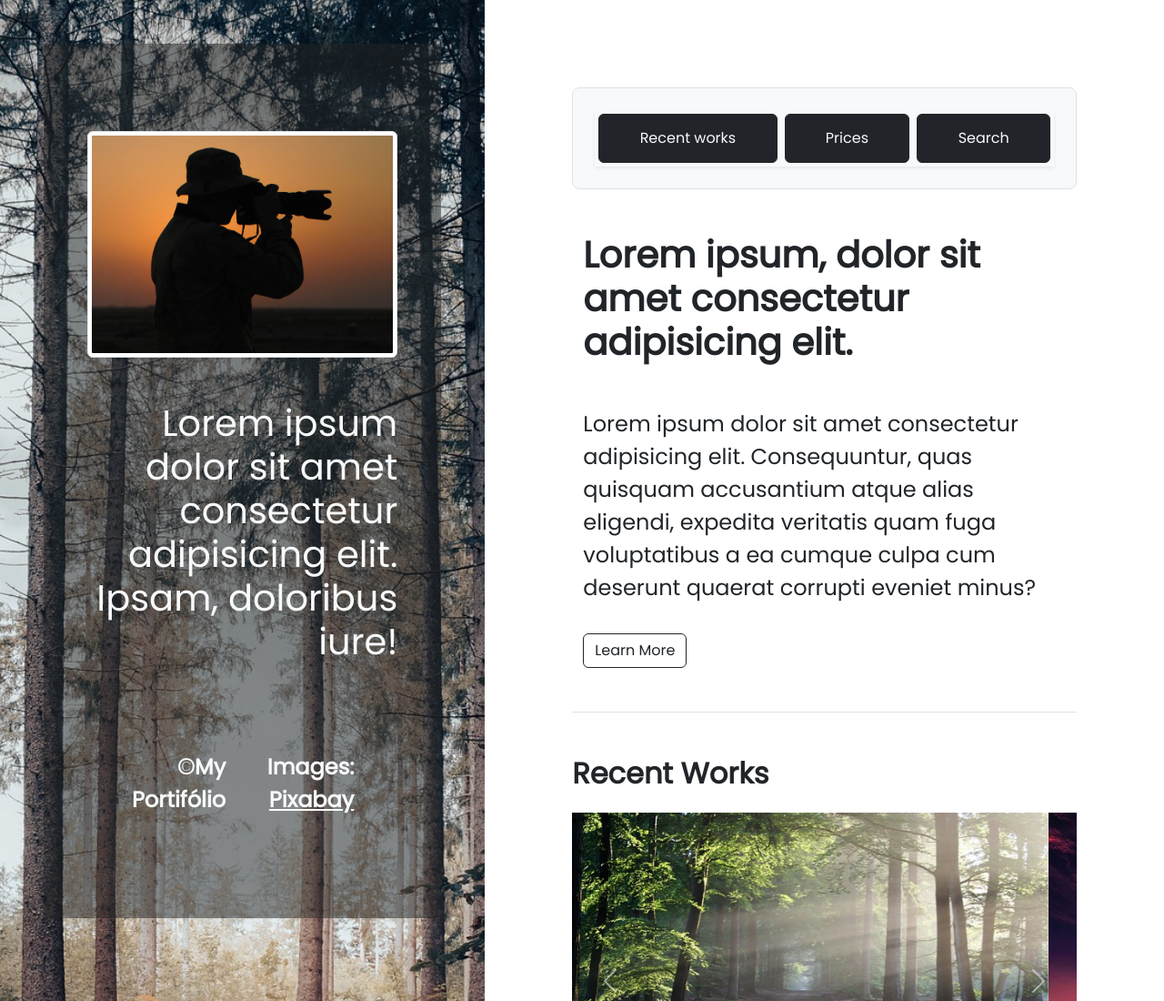
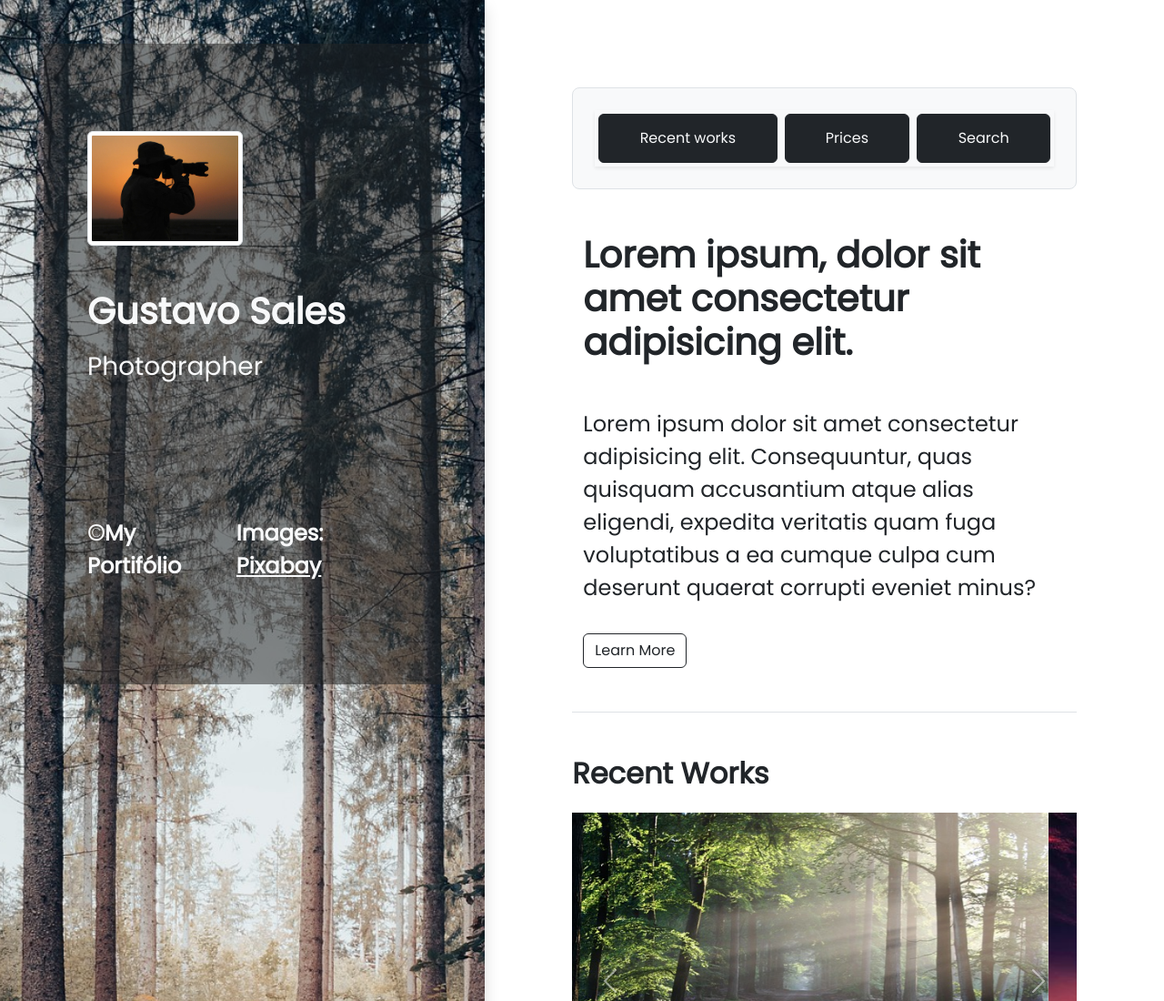
Before and after one commit to SallesIFPI/trabalho-final, a plain HTML site: page index.html in a window 1280 px wide. Shown: the top 1100 px of the page at 91% size. Drawn offline with nearby package versions, Linux system fonts and the light colour scheme.

Commit message:
Update index.html

```diff
--- a/index.html
+++ b/index.html
@@ -9,7 +9,7 @@
     <link href="https://fonts.googleapis.com/css2?family=Poppins&display=swap" rel="stylesheet">
     <link rel="stylesheet" href="main.css">
     <link href="https://cdn.jsdelivr.net/npm/bootstrap@5.2.3/dist/css/bootstrap.min.css" rel="stylesheet" integrity="sha384-rbsA2VBKQhggwzxH7pPCaAqO46MgnOM80zW1RWuH61DGLwZJEdK2Kadq2F9CUG65" crossorigin="anonymous">
-    <title>My Portifólio</title>
+    <title>Document</title>
 </head>
 <body>
   <!--Header-->
@@ -21,14 +21,15 @@
   <div class="container-fluid">
     <div class="row">
       <!--Coluna 1-->
-      <aside class="col-5 coluna-1 p-5 text-end bg-image d-flex flex-column align-items-center">
+      <aside class="col-5 coluna-1 p-5 bg-image d-flex flex-column align-items-center shadow">
         <div class="bg-coluna-1 p-5">
-          <img class="mt-5 img-thumbnail" src="img/800px-usaf_photographer.jpg" alt="perfil">
-          <p class="mt-5 h1 text-light">Lorem ipsum dolor sit amet consectetur adipisicing elit. Ipsam, doloribus iure!</p>
+          <img class="mt-5  w-50 img-thumbnail" src="img/800px-usaf_photographer.jpg" alt="perfil">
+          <p class="mt-5 h1 text-light fw-bold">Gustavo Sales</p>
+          <p class="mt-3 fs-3 text text-light">Photographer</p>
 
           <!--Footer-->
-          <footer class="mt-5 p-5">
-            <div class="d-flex flex-row">
+          <footer class="mt-5 py-5">
+            <div class="d-flex flex-row mt-5">
               <p class="fs-4 text fw-bold text-light">&copy;My Portifólio</p>
               <p class="fs-4 text fw-bold text-light ms-3">Images: <a class="text-light" href="https://pixabay.com/pt/">Pixabay</a></p>
             </div>
```
